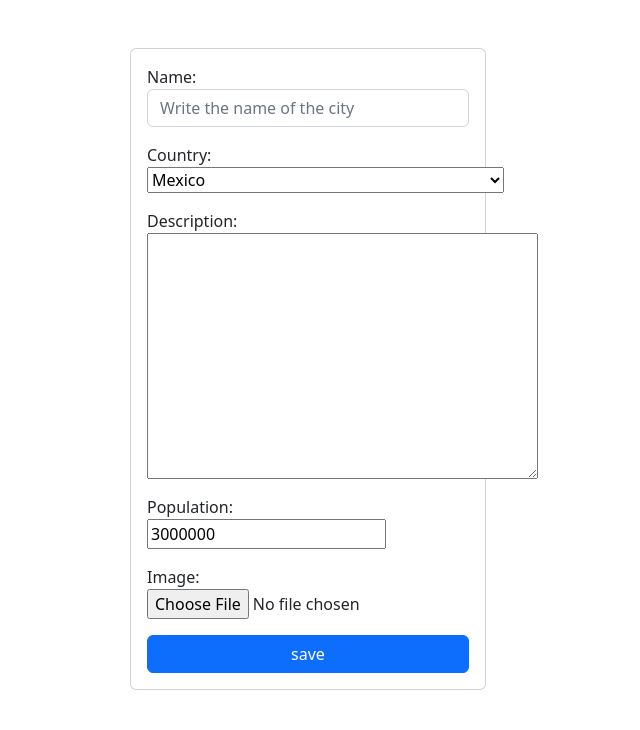
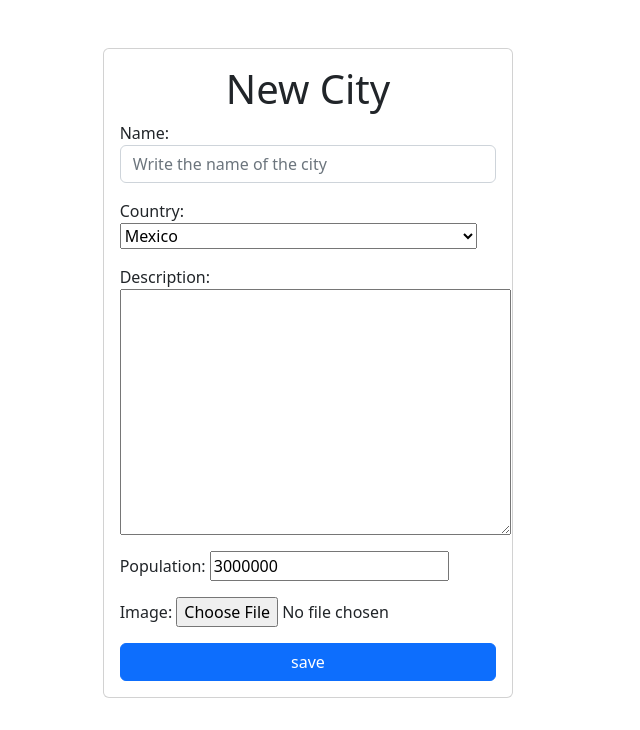
Before and after one commit to JoseContrerasP/cities-blog, a Django app: page /city/create in a window 1280 px wide. Shown: the part 70-800 px from the top of the page, without its empty margins (332-972 px from the left). Run offline with Django 4.2, Linux system fonts and the light colour scheme; the visitor is signed in with stand-in values (Sample User, id 1); some libraries are stand-ins or nearby versions.

Commit message:
add create a new city

```diff
--- a/city/admin.py
+++ b/city/admin.py
@@ -4,4 +4,3 @@
 # Register your models here.
 
 admin.site.register(City)
-admin.site.register(Like_comment)
--- a/city/forms.py
+++ b/city/forms.py
@@ -3,6 +3,11 @@
 from .models import Comment, Like_comment, City
 
 from django_countries.fields import CountryField
+
+
+from django_countries import countries
+
+# from django import newforms
 
 
 class Comment_form(forms.ModelForm):
@@ -43,11 +48,5 @@
                     "placeholder": "Write the name of the city",
                 }
             ),
-            # 'contry': forms.Select(queryset=CountryField())
+            "contry": CountryField().formfield(),
         }
-
-
-# attrs={
-# 				'class': 'form-select form-select-sm',
-# 				'aria-label': ".form-select-lg example"
-# 				},
--- a/city/models.py
+++ b/city/models.py
@@ -5,35 +5,35 @@
 
 # Create your models here.
 
+
 class City(models.Model):
-	name = models.CharField(max_length=200)
-	country = CountryField(default='MX')
-	description = models.TextField()
-	population = models.IntegerField(default=3000000)
-	image = models.ImageField(upload_to='city/photos')
+    name = models.CharField(max_length=200)
+    country = CountryField(default="MX")
+    description = models.TextField()
+    population = models.IntegerField(default=3000000)
+    image = models.ImageField(upload_to="city/photos")
 
-	created_date = models.DateTimeField(default=timezone.now)
-	published_date = models.DateTimeField(blank=True, null=True)
+    created_date = models.DateTimeField(default=timezone.now)
+    published_date = models.DateTimeField(blank=True, null=True)
 
-	def __str__(self):
-		return self.name
+    def __str__(self):
+        return self.name
 
-	class Meta:
-		verbose_name_plural = 'Cities'
+    class Meta:
+        verbose_name_plural = "Cities"
 
 
 class Comment(models.Model):
-	user = models.ForeignKey(User, on_delete=models.CASCADE)
-	city = models.ForeignKey(City, on_delete=models.CASCADE)
-	text = models.TextField()
+    user = models.ForeignKey(User, on_delete=models.CASCADE)
+    city = models.ForeignKey(City, on_delete=models.CASCADE)
+    text = models.TextField()
 
-	created_date = models.DateTimeField(default=timezone.now)
+    created_date = models.DateTimeField(default=timezone.now)
 
-	# like = models.IntegerField()
+    def __str__(self):
+        return self.text
 
-	def __str__(self):
-		return self.text
 
 class Like_comment(models.Model):
-	user = models.ForeignKey(User, on_delete=models.CASCADE)
-	comment = models.ForeignKey(Comment, on_delete=models.CASCADE)
+    user = models.ForeignKey(User, on_delete=models.CASCADE)
+    comment = models.ForeignKey(Comment, on_delete=models.CASCADE)
--- a/city/templates/create_city.html
+++ b/city/templates/create_city.html
@@ -1,10 +1,14 @@
 {% extends 'base.html' %}
 
 {% block content %}
-<main class="container">
+<!-- <main class="container"> -->
+<main>
 	<div class="row">
 		<div class="col-md-4 offset-md-4 mt-5">
-			<form method="POST" class="card card-body">
+			<form action="" method="POST" class="card card-body" enctype="multipart/form-data">
+
+				<h1 class="text-center">New City</h1>
+
 				{% csrf_token %}
 				{{ form.as_p }}
 
--- a/city/views.py
+++ b/city/views.py
@@ -61,7 +61,16 @@
         return render(request, "create_city.html", {"form": City_form})
 
     else:
-        pass
+        form = City_form(request.POST, request.FILES)
+        if form.is_valid():
+            new_city = form.save(commit=False)
+
+            new_city = form.save()
+
+            return redirect("home")
+
+        else:
+            return redirect("create_new_city")
 
 
 @login_required
--- a/templates/base.html
+++ b/templates/base.html
@@ -41,7 +41,7 @@
         {% if user.is_authenticated %}
 
             <li class="nav-item">
-                <a href="{% url 'home' %}" class="nav-link">Create a new City</a>
+                <a href="{% url 'create_new_city' %}" class="nav-link">Create a new City</a>
             </li>
 
             <li class="nav-item">
```
Also changed, not shown: city/migrations/0001_initial.py, city/migrations/0002_city_country_city_population.py (deleted), city/migrations/0003_city_image.py (deleted), city/migrations/0004_alter_city_image.py (deleted), city/migrations/0005_comment.py (deleted), city/migrations/0006_rename_published_date_comment_created_date.py (deleted), city/migrations/0007_like_comment.py (deleted).
